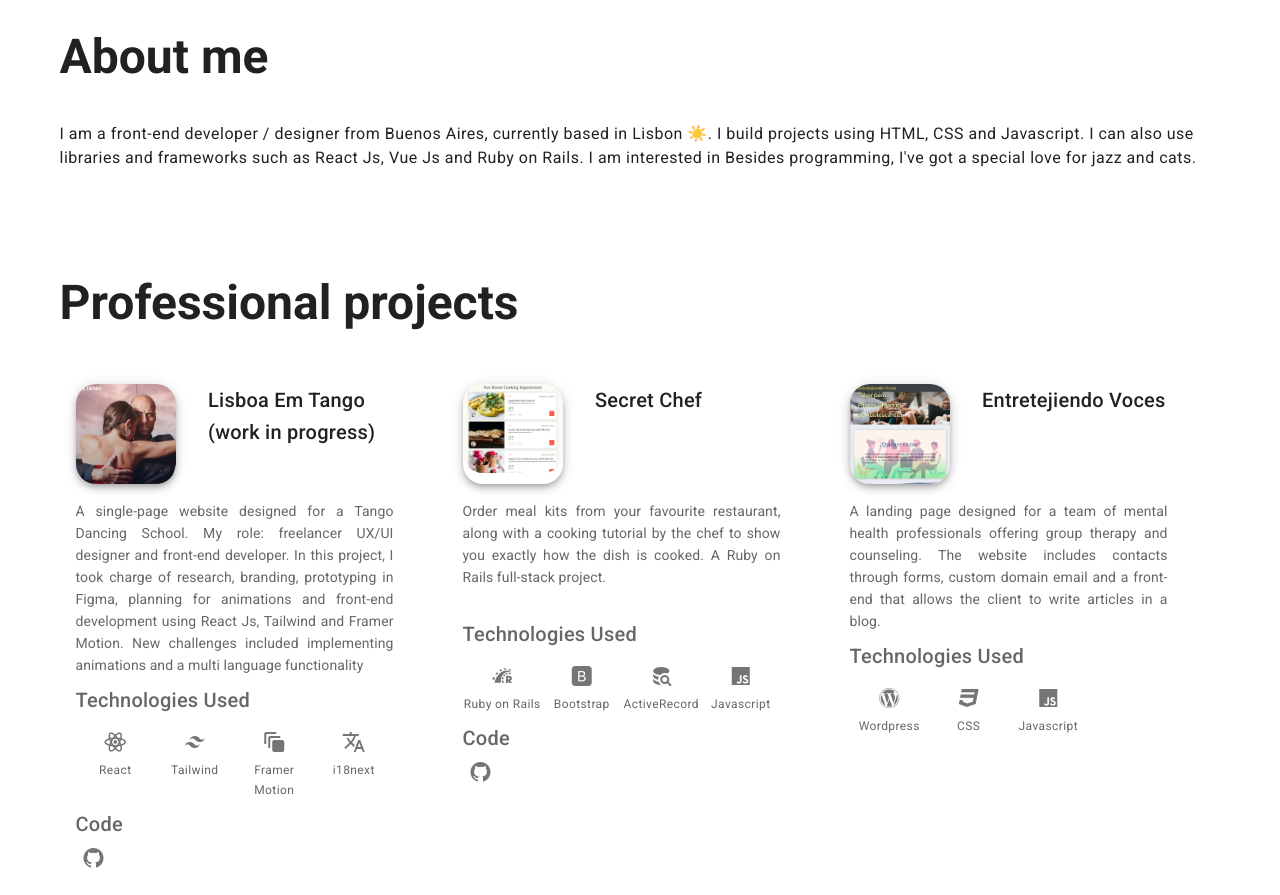
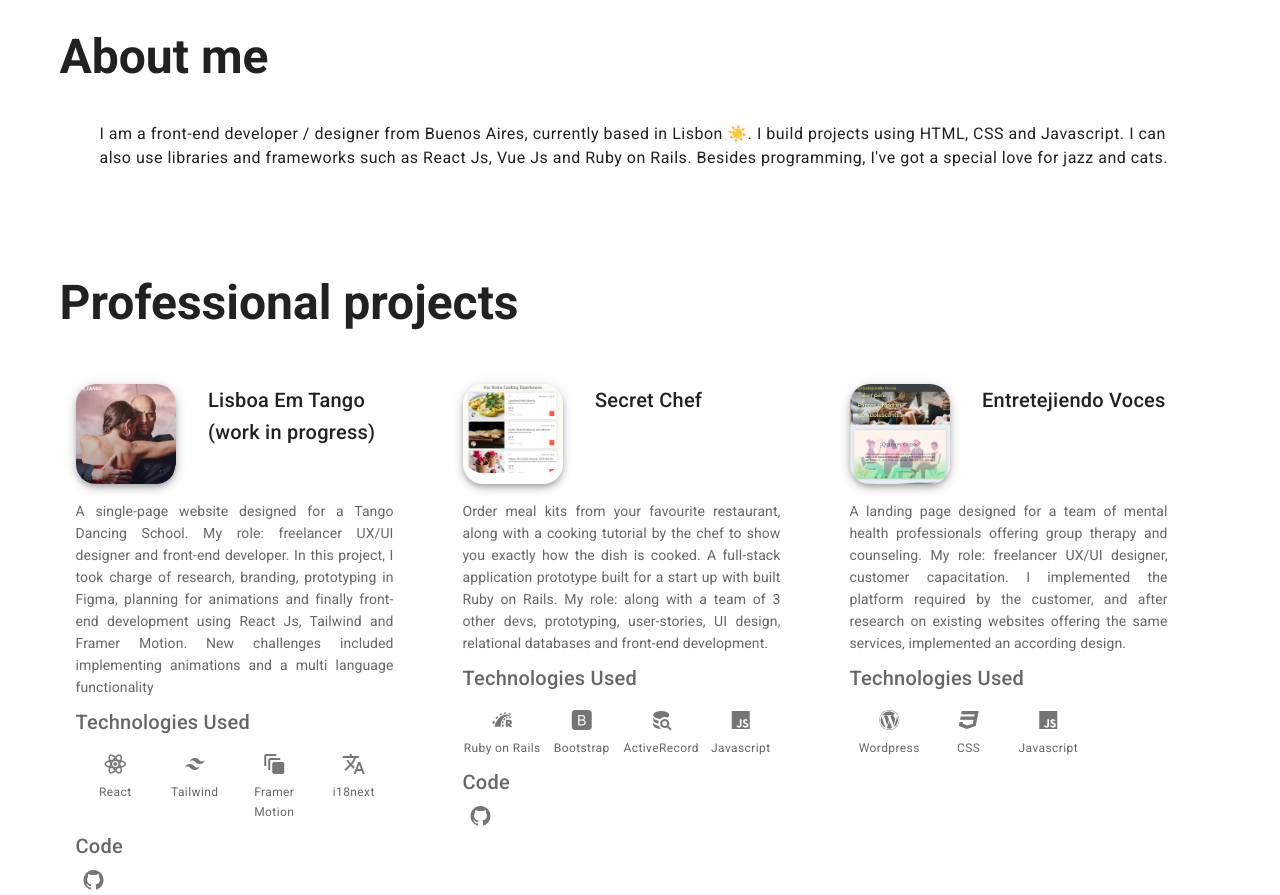
Before and after one commit to MrFacundo/portfolio, a Vue app: page / in a window 1280 px wide. Shown: the part 520-1415 px from the top of the page. Built offline with nearby package versions, Linux system fonts and the light colour scheme.

Commit message:
modifed texts

```diff
--- a/src/views/Home.vue
+++ b/src/views/Home.vue
@@ -43,7 +43,14 @@
 					</div>
 				</v-flex>
 				<v-flex xs12 my-10>
-					<div class="body-1">{{ aboutText }}</div>
+					<div
+						:class="{
+							'body-1 px-10 ': $vuetify.breakpoint.smAndUp,
+							'body-1': $vuetify.breakpoint.smAndDown,
+						}"
+					>
+						{{ aboutText }}
+					</div>
 					<br />
 				</v-flex>
 			</v-layout>
@@ -116,7 +123,7 @@ export default {
 	data() {
 		return {
 			aboutText:
-				"I am a front-end developer / designer from Buenos Aires, currently based in Lisbon ☀️. I build projects using HTML, CSS and Javascript. I can also use libraries and frameworks such as React Js, Vue Js and Ruby on Rails. I am interested in  Besides programming, I've got a special love for jazz and cats.",
+				"I am a front-end developer / designer from Buenos Aires, currently based in Lisbon ☀️. I build projects using HTML, CSS and Javascript. I can also use libraries and frameworks such as React Js, Vue Js and Ruby on Rails. Besides programming, I've got a special love for jazz and cats.",
 			apps: [
 				{
 					name: "Lisboa Em Tango (work in progress)",
@@ -129,7 +136,7 @@ export default {
 						},
 					],
 					description:
-						"A single-page website designed for a Tango Dancing School. My role: freelancer UX/UI designer and front-end developer. In this project, I took charge of research, branding, prototyping in Figma, planning for animations and front-end development using React Js, Tailwind and Framer Motion. New challenges included implementing animations and a multi language functionality",
+						"A single-page website designed for a Tango Dancing School. My role: freelancer UX/UI designer and front-end developer. In this project, I took charge of research, branding, prototyping in Figma, planning for animations and finally front-end development using React Js, Tailwind and Framer Motion. New challenges included implementing animations and a multi language functionality",
 					technologies: [
 						{
 							name: "React",
@@ -167,7 +174,7 @@ export default {
 						},
 					],
 					description:
-						"Order meal kits from your favourite restaurant, along with a cooking tutorial by the chef to show you exactly how the dish is cooked. A Ruby on Rails full-stack project.",
+						"Order meal kits from your favourite restaurant, along with a cooking tutorial by the chef to show you exactly how the dish is cooked. A full-stack application prototype built for a start up with built Ruby on Rails. My role: along with a team of 3 other devs, prototyping, user-stories, UI design, relational databases and front-end development.",
 					technologies: [
 						{
 							name: "Ruby on Rails",
@@ -205,7 +212,7 @@ export default {
 						},
 					],
 					description:
-						"A landing page designed for a team of mental health professionals offering group therapy and counseling. The website includes contacts through forms, custom domain email and a front-end that allows the client to write articles in a blog.",
+						"A landing page designed for a team of mental health professionals offering group therapy and counseling. My role: freelancer UX/UI designer, customer capacitation. I implemented the platform required by the customer, and after research on existing websites offering the same services, implemented an according design.",
 					technologies: [
 						{
 							name: "Wordpress",
```
